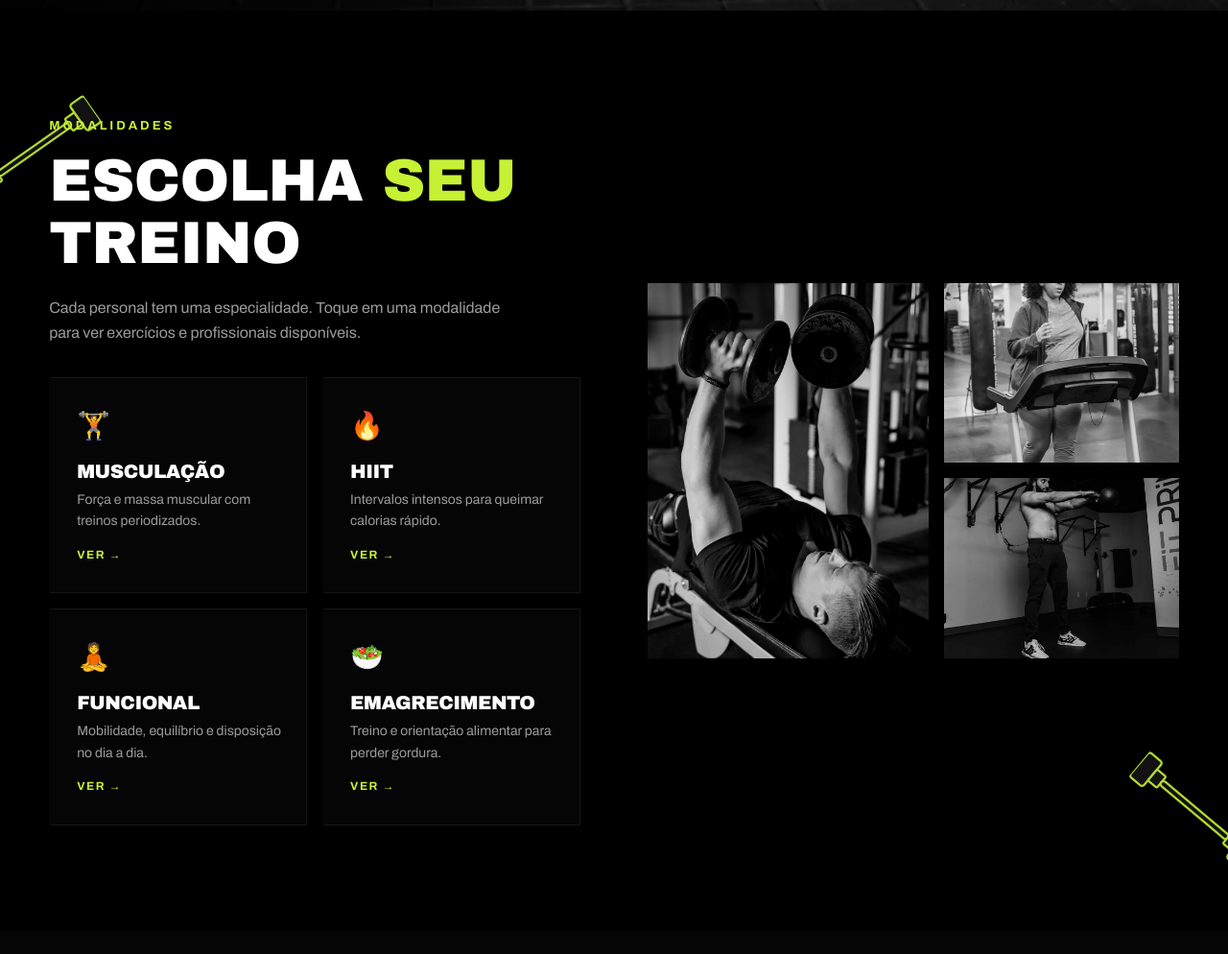
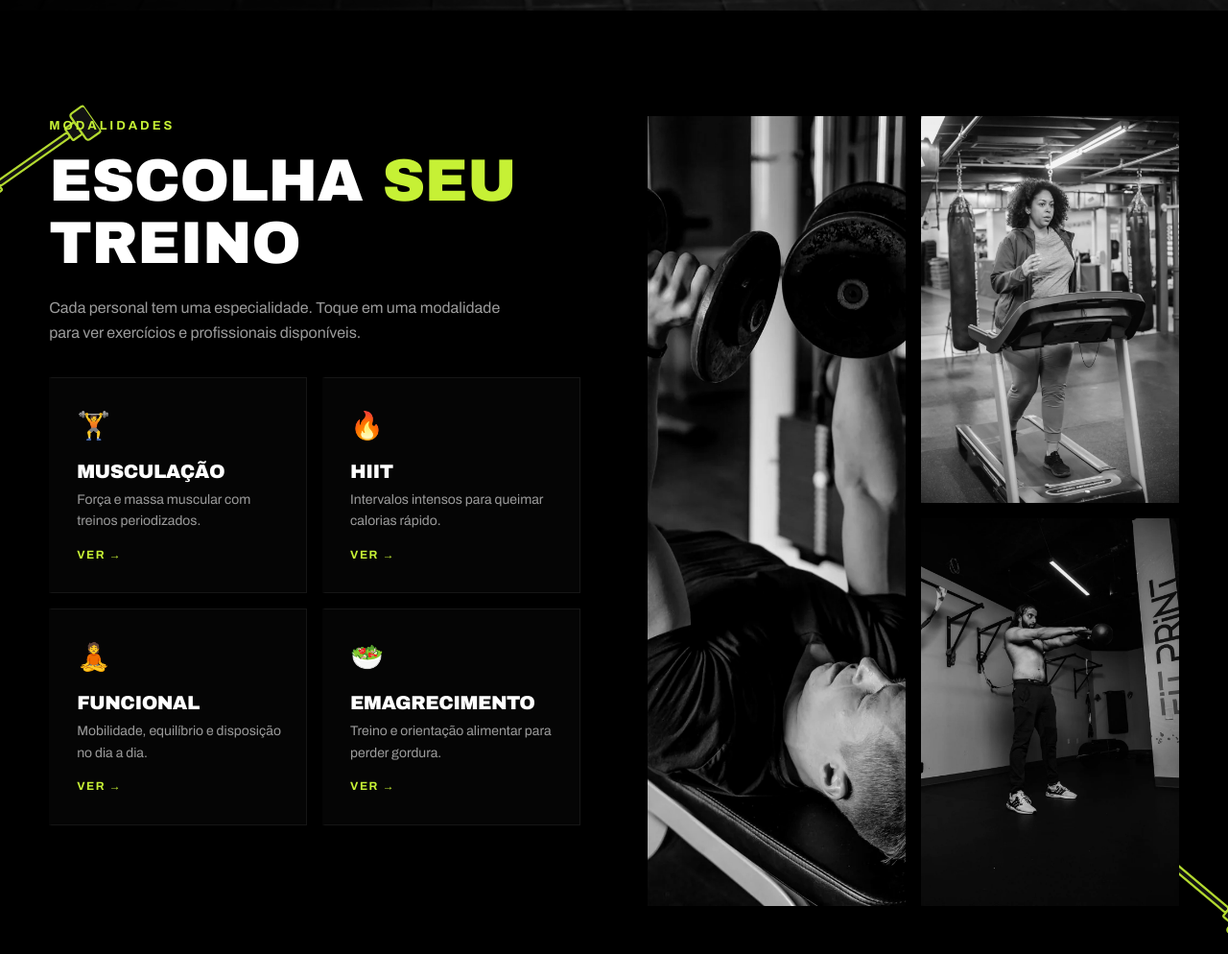
Before and after one commit to jefframalho/pulse-fit-site, a plain HTML site: page index.html in a window 1280 px wide. Shown: the part 960-1954 px from the top of the page at 96% size. Drawn offline with Linux system fonts and the light colour scheme; grey boxes are pictures that could not be loaded.

Commit message:
Alinha a colagem de fotos da seção Modalidades
Co-Authored-By: Claude Haiku 5.5 <noreply@anthropic.com>
Claude-Session: https://claude.ai/code/session_01Rv5uuMhdGWmfhrDSfggLdH

```diff
--- a/index.html
+++ b/index.html
@@ -71,11 +71,14 @@
   .title { font-size: clamp(38px, 5vw, 62px); }
   .title .w { color: #fff; }
   .lead { color: var(--muted); margin: 22px 0 34px; max-width: 480px; font-size: 16px; }
-  .collage { display: grid; grid-template-columns: 1.2fr 1fr; gap: 16px; }
-  .collage img { width: 100%; height: 100%; object-fit: cover; filter: grayscale(1) contrast(1.05); transition: filter .4s, transform .4s; }
+  #modalidades .split { align-items: stretch; }
+  .collage { display: grid; grid-template-columns: 1fr 1fr; grid-template-rows: 1fr 1fr; gap: 16px; min-height: 520px; }
+  .collage img { width: 100%; height: 100%; min-height: 0; object-fit: cover; object-position: center; filter: grayscale(1) contrast(1.05); transition: filter .4s, transform .4s; }
   .collage img:hover { filter: grayscale(1) contrast(1.15); transform: scale(1.02); }
-  .collage .tall { grid-row: span 2; aspect-ratio: 3/4; }
-  .collage .short { aspect-ratio: 4/3; }
+  .collage .tall { grid-column: 1; grid-row: 1 / span 2; }
+  .collage .short:nth-of-type(2) { grid-column: 2; grid-row: 1; }
+  .collage .short:nth-of-type(3) { grid-column: 2; grid-row: 2; }
+  @media (max-width: 900px) { .collage { min-height: 0; grid-template-rows: none; grid-template-columns: 1fr; } .collage img { height: auto; aspect-ratio: 4 / 3; } .collage .tall { grid-row: auto; grid-column: auto; aspect-ratio: 3 / 4; } .collage .short:nth-of-type(2), .collage .short:nth-of-type(3) { grid-column: auto; grid-row: auto; } }
 
   /* Modalidades */
   .mod-grid { display: grid; grid-template-columns: repeat(2, 1fr); gap: 16px; }
```
